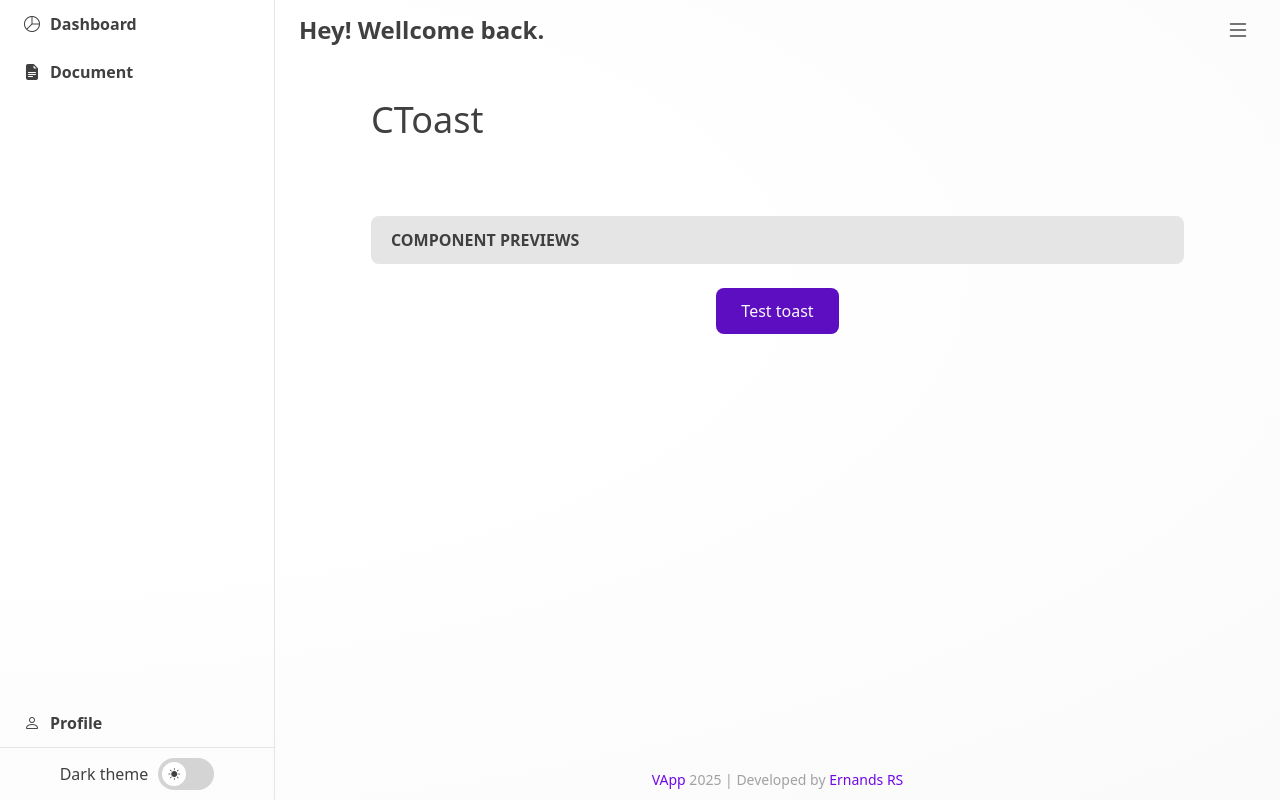
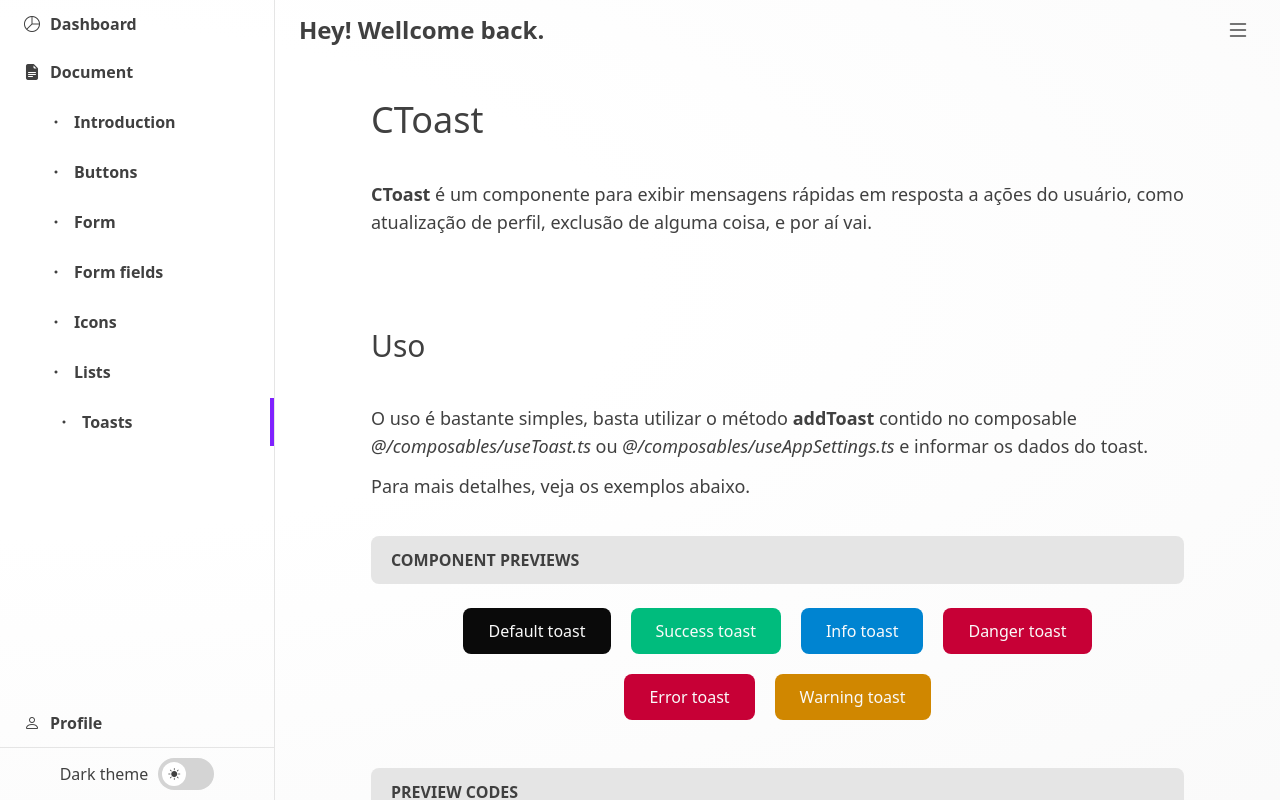
Before and after one commit to ernandesrs/pproj_vapp, a Vue app: page /toast in a window 1280 px wide. Built offline with nearby package versions, Linux system fonts and the light colour scheme.

Commit message:
imlementing and documenting toast component

```diff
--- /dev/null
+++ b/src/components/ui/CToast.vue
@@ -0,0 +1,139 @@
+<template>
+    <div class="fixed z-40 w-full flex justify-center" :class="{
+        'top-4': props.location == 'top-center',
+        'bottom-4': props.location == 'bottom-center',
+    }">
+
+        <Transition :enter-from-class="'opacity-0 ' + {
+            'top-center': '-translate-y-6/12',
+            'bottom-center': 'translate-y-6/12',
+        }[props.location]" enter-active-class="duration-500 ease-in-out" :leave-to-class="'opacity-0 ' + {
+            'top-center': '-translate-y-6/12',
+            'bottom-center': 'translate-y-6/12',
+        }[props.location]" leave-active-class="duration-200 ease-out">
+            <div v-show="show"
+                class="absolute mx-2.5 flex items-start gap-x-2.5 py-2.5 px-5 rounded-lg shadow-md text-base text-neutral-50 cursor-default"
+                :class="colors[props.type] + ' ' + {
+                    'top-0': props.location == 'top-center',
+                    'bottom-0': props.location == 'bottom-center',
+                }">
+
+                <div class="text-xl flex items-center justify-center">
+                    <CIcon :name="props.icon" />
+                </div>
+
+                <div>
+                    <div v-html="props.message"></div>
+                    <div v-if="props.caption" class="text-xs" v-html="props.caption"></div>
+                </div>
+
+                <button @click="closeToast"
+                    class="text-xl size-7 flex items-center justify-center rounded-full hover:bg-rose-500/20 dark:hover:bg-rose-600/hover:bg-rose-500/20 duration-200 cursor-pointer"
+                    type="button">
+                    <CIcon name="x" />
+                </button>
+            </div>
+        </Transition>
+
+    </div>
+</template>
+
+<script setup lang="ts">
+
+const icons = {
+    'default': 'info-circle',
+    'success': 'check-circle',
+    'info': 'info-circle',
+    'warning': 'exclamation-triangle',
+    'danger': 'exclamation-octagon',
+    'error': 'x-octagon',
+};
+
+const colors = {
+    'default': 'bg-neutral-600 dark:bg-neutral-700',
+    'success': 'bg-emerald-500 dark:bg-emerald-700',
+    'info': 'bg-sky-600 dark:bg-sky-600',
+    'warning': 'bg-orange-400 dark:bg-orange-500',
+    'danger': 'bg-red-500 dark:bg-red-600',
+    'error': 'bg-red-500 dark:bg-red-600',
+};
+
+import { nextTick, ref, watch } from 'vue';
+import CIcon from './CIcon.vue';
+import type { ToastOptions } from '@/types/components/ui/toast_type';
+import { useToastStore } from '@/stores/toast';
+
+const toastStore = useToastStore();
+
+const props = ref<ToastOptions>({
+    message: null,
+    type: 'default',
+    icon: icons['default'],
+    location: 'top-center',
+    duration: 5000
+});
+
+const durationTimeoutHandlerId = ref<number | null>(null);
+
+const show = ref<boolean>(false);
+
+const showToast = (): void => {
+    show.value = true;
+
+    if (!props.value.permanent) {
+        durationTimeoutHandlerId.value = setTimeout(() => {
+            closeToast();
+        }, props.value.duration + 500);
+    }
+};
+
+const closeToast = (): void => {
+    show.value = false;
+
+    if (durationTimeoutHandlerId.value) {
+        clearTimeout(durationTimeoutHandlerId.value);
+        durationTimeoutHandlerId.value = null;
+    }
+
+    setTimeout(() => {
+        props.value.message = null;
+    }, 200);
+};
+
+watch(() => toastStore.get, (t) => {
+    if (!t) return;
+
+    const add = () => {
+        props.value = {
+            message: t.message,
+            caption: t.caption,
+            type: t.type ?? 'default',
+            icon: t.icon ?? icons[t.type ?? 'default'],
+            location: t.location ?? 'top-center',
+            duration: t.duration ?? 5000,
+            permanent: t.permanent
+        };
+    };
+
+    if (show.value) {
+        closeToast();
+        setTimeout(() => {
+            add();
+        }, 200);
+        return;
+    }
+
+    add();
+}, { immediate: true, deep: true });
+
+watch(() => props.value, (p) => {
+    nextTick(() => {
+        if (p.message) {
+            showToast();
+        }
+    });
+}, { immediate: true, deep: true });
+
+</script>
+
+<style scoped></style>
--- a/src/composables/useAppSettings.ts
+++ b/src/composables/useAppSettings.ts
@@ -1,4 +1,5 @@
 import { computed, ref, watch } from "vue";
+import { useToast } from "./useToast";
 
 const MOBILE_WIDTH = 1024;
 
@@ -21,6 +22,8 @@ export function useAppSettings() {
     const inMobile = computed(() => windowWidth.value < MOBILE_WIDTH);
     const showSidebar = ref<boolean>(!inMobile.value);
     const darkMode = ref<boolean>(getThemeFromStorage() === 'dark');
+
+    const { addToast } = useToast();
 
     window.addEventListener('resize', () => {
         windowWidth.value = window.innerWidth;
@@ -58,6 +61,8 @@ export function useAppSettings() {
         darkMode,
 
         setAppTitle,
+        addToast,
+
         isDarkTheme
     };
 };
--- /dev/null
+++ b/src/composables/useToast.ts
@@ -0,0 +1,13 @@
+import { useToastStore, type ToastData } from "@/stores/toast";
+
+export function useToast() {
+    const toastStore = useToastStore();
+
+    const addToast = (toast: ToastData): void => {
+        toastStore.add(toast);
+    };
+
+    return {
+        addToast
+    };
+};
--- a/src/layouts/DashLayout.vue
+++ b/src/layouts/DashLayout.vue
@@ -77,6 +77,13 @@
                                     name: 'dash.docs.list'
                                 },
                                 activeIn: ['dash.docs.list']
+                            },
+                            {
+                                label: 'Toasts',
+                                to: {
+                                    name: 'dash.docs.toast'
+                                },
+                                activeIn: ['dash.docs.toast']
                             }
                         ]
                     }]" />
@@ -101,6 +108,8 @@
 
             </aside>
         </Transition>
+
+        <CToast />
 
         <div class="flex-1 relative z-30">
 
@@ -152,6 +161,7 @@
 <script setup lang="ts">
 
 import CSidebarNav from '@/components/dashboard/CSidebarNav.vue';
+import CToast from '@/components/ui/CToast.vue';
 import CIcon from '@/components/ui/CIcon.vue';
 import CToggle from '@/components/ui/CToggle.vue';
 import { useAppSettings } from '@/composables/useAppSettings';
--- /dev/null
+++ b/src/stores/toast.ts
@@ -0,0 +1,41 @@
+import type { ToastLocation, ToastType } from "@/types/components/ui/toast_type";
+import { defineStore } from "pinia";
+import { computed, ref } from "vue";
+
+export interface ToastData {
+    message: string,
+    caption?: string,
+    type?: ToastType,
+    icon?: string,
+    location?: ToastLocation,
+    duration?: number,
+    permanent?: boolean
+};
+
+export const useToastStore = defineStore('toast', () => {
+    // vars
+    const toast = ref<ToastData | null>(null);
+
+    // setters
+    const add = (t: ToastData): void => {
+        toast.value = t;
+    };
+
+    const clear = (): void => {
+        toast.value = null;
+    };
+
+    // getters
+    const get = computed((): ToastData | null => {
+        return toast.value;
+    });
+
+    return {
+        toast,
+
+        add,
+        clear,
+
+        get
+    };
+});
--- /dev/null
+++ b/src/types/components/ui/toast_type.ts
@@ -0,0 +1,13 @@
+export type ToastType = "default" | "success" | "info" | "warning" | "danger" | "error";
+
+export type ToastLocation = "top-center" | "bottom-center";
+
+export interface ToastOptions {
+    message: string | null,
+    caption?: string,
+    type: ToastType,
+    icon: string,
+    location: ToastLocation,
+    duration: number,
+    permanent?: boolean
+};
--- a/src/views/dash/doc/ToastsView.vue
+++ b/src/views/dash/doc/ToastsView.vue
@@ -6,13 +6,60 @@
                 tag: 'h1',
                 title: 'CToast',
                 texts: [
-                    ''
+                    '<b>CToast</b> é um componente para exibir mensagens rápidas em resposta a ações do usuário, como atualização de perfil, exclusão de alguma coisa, e por aí vai.',
+                ]
+            }
+        ]">
+
+        </CDocSection>
+
+        <CDocSection :data="[
+            {
+                tag: 'h2',
+                title: 'Uso',
+                texts: [
+                    'O uso é bastante simples, basta utilizar o método <b>addToast</b> contido no composable <i>@/composables/useToast.ts</i> ou <i>@/composables/useAppSettings.ts</i> e informar os dados do toast.',
+                    'Para mais detalhes, veja os exemplos abaixo.'
                 ]
             }
         ]">
 
             <template #previews>
-                <CButton @click="testToast" label="Test toast" />
+                <CButton @click="testToast('default')" label="Default toast" color="dark" />
+                <CButton @click="testToast('success')" label="Success toast" color="success" />
+                <CButton @click="testToast('info')" label="Info toast" color="info" />
+                <CButton @click="testToast('danger')" label="Danger toast" color="danger" />
+                <CButton @click="testToast('error')" label="Error toast" color="danger" />
+                <CButton @click="testToast('warning')" label="Warning toast" color="warning" />
+            </template>
+
+            <template #codes>
+                <textarea>
+                    <!-- Dispatchers -->
+                    <CButton @click="testToast('default')" label="Default toast" color="dark" />
+                    <CButton @click="testToast('success')" label="Success toast" color="success" />
+                    <CButton @click="testToast('info')" label="Info toast" color="info" />
+                    <CButton @click="testToast('danger')" label="Danger toast" color="danger" />
+                    <CButton @click="testToast('error')" label="Error toast" color="danger" />
+                    <CButton @click="testToast('warning')" label="Warning toast" color="warning" />
+
+                    <!-- Script -->
+                     <script setup lang="ts">
+                        import type { ToastType } from '@/types/components/ui/toast_type';
+                        import { useToast } from '@/composables/useToast';
+
+                        const toast = useToast();
+
+                        const testToast = (type: ToastType) => {
+                            toast.addToast({
+                                permanent: false,
+                                type: type as ToastType,
+                                message: 'Lorem dolor toast message ' + Date.now(),
+                                caption: 'This is a lorem dolor toast caption'
+                            });
+                        };
+                     </script>
+                </textarea>
             </template>
 
         </CDocSection>
@@ -25,9 +72,18 @@
 import CDocSection from '@/components/dashboard/CDocSection.vue';
 import CPage from '@/components/dashboard/CPage.vue';
 import CButton from '@/components/ui/CButton.vue';
+import { useToast } from '@/composables/useToast';
+import type { ToastType } from '@/types/components/ui/toast_type';
 
-const testToast = () => {
+const toast = useToast();
 
+const testToast = (type: ToastType) => {
+    toast.addToast({
+        permanent: false,
+        type: type as ToastType,
+        message: 'Lorem dolor toast message ' + Date.now(),
+        caption: 'This is a lorem dolor toast caption'
+    });
 };
 
 </script>
```
